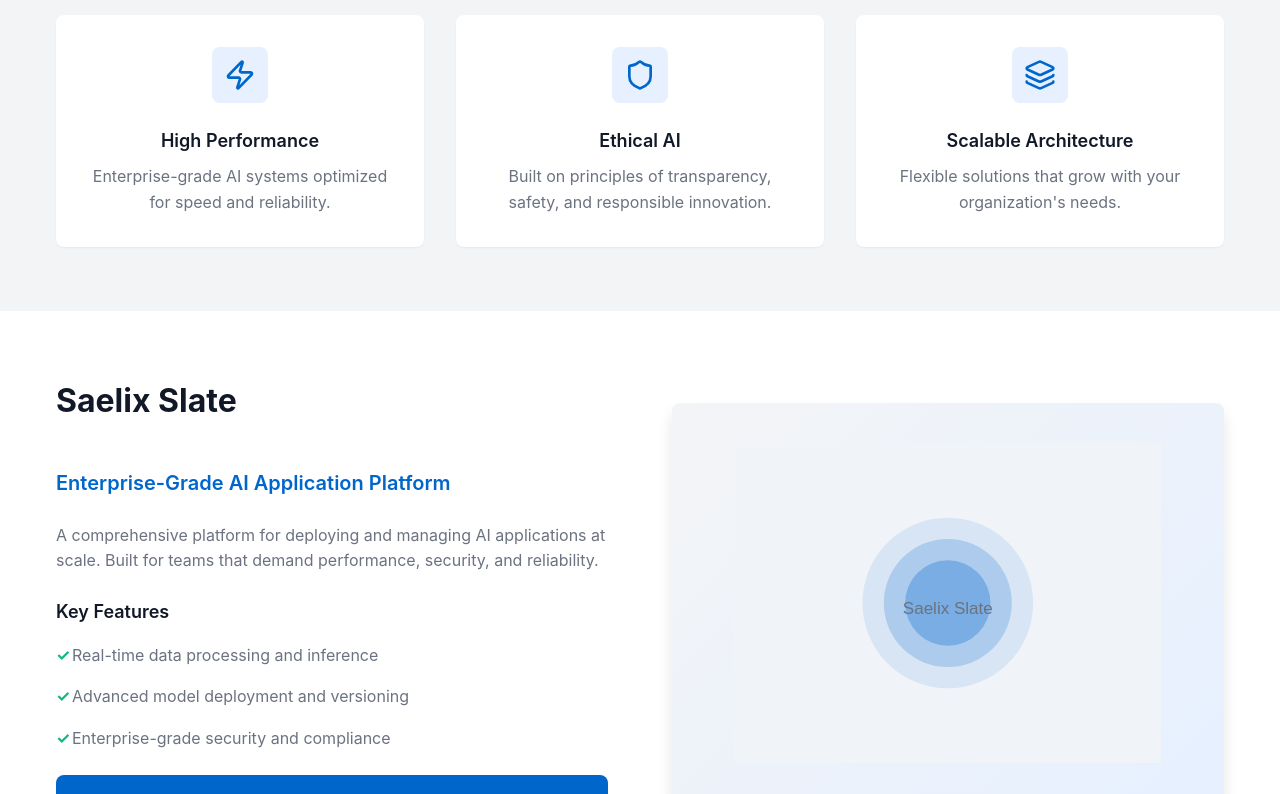
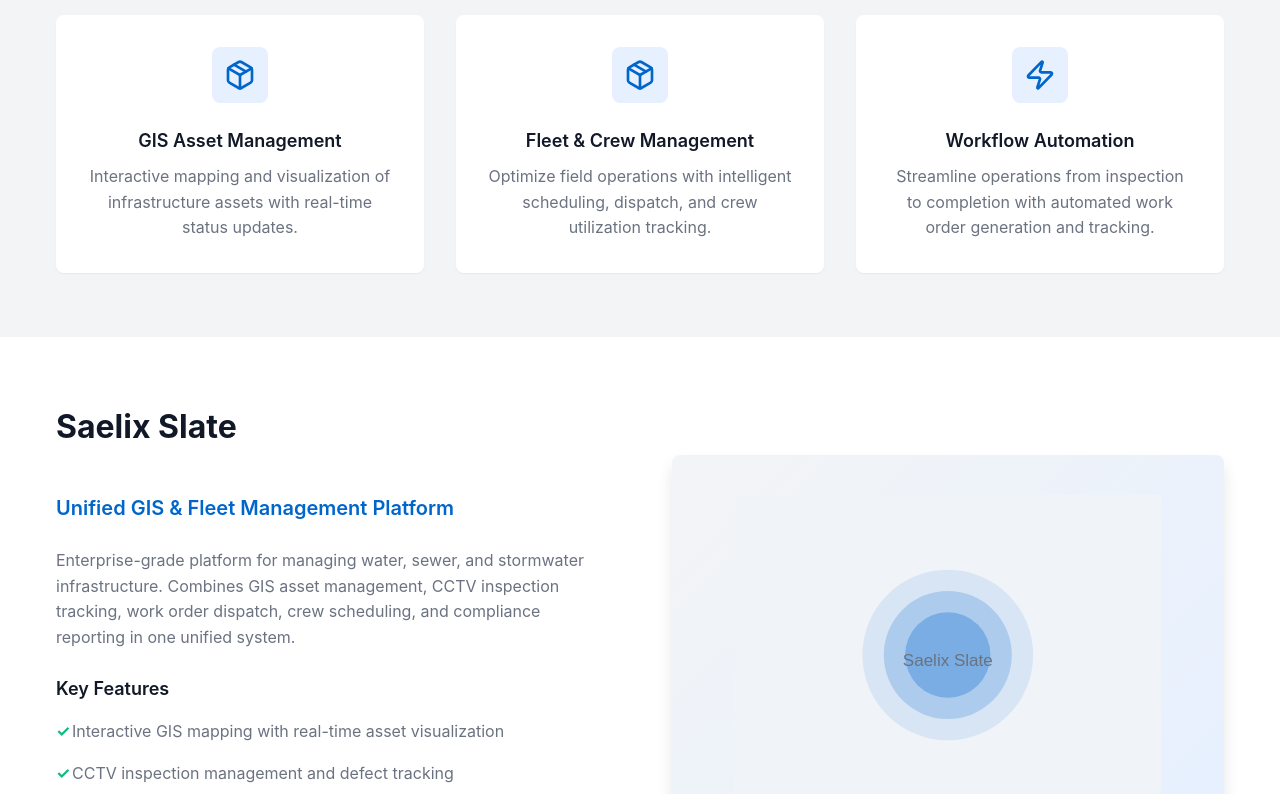
Before and after one commit to hewcarroll/Saelix, a React (Vite) app: page / in a window 1280 px wide. Shown: the part 720-1514 px from the top of the page. Built offline with nearby package versions, Linux system fonts and the light colour scheme.

Commit message:
Update constants with real Saelix Slate product information (GIS/Fleet management)

```diff
--- a/constants.ts
+++ b/constants.ts
@@ -2,27 +2,27 @@ import { Feature } from './types';
 
 export const COMPANY_INFO = {
   name: 'Saelix',
-  tagline: 'Advanced AI Research & Development',
-  description: 'Building ethical, coherent AI systems for enterprise applications.',
+  tagline: 'Infrastructure Management Platform',
+  description: 'Enterprise GIS and fleet management solutions for water utilities, municipalities, and infrastructure operators.',
   contactEmail: 'collaborate@saelix.org',
   founded: 2023
 };
 
 export const HOME_PAGE_FEATURES: Feature[] = [
   {
-    icon: 'zap',
-    title: 'High Performance',
-    description: 'Enterprise-grade AI systems optimized for speed and reliability.'
+    icon: 'map',
+    title: 'GIS Asset Management',
+    description: 'Interactive mapping and visualization of infrastructure assets with real-time status updates.'
   },
   {
-    icon: 'shield',
-    title: 'Ethical AI',
-    description: 'Built on principles of transparency, safety, and responsible innovation.'
+    icon: 'truck',
+    title: 'Fleet & Crew Management',
+    description: 'Optimize field operations with intelligent scheduling, dispatch, and crew utilization tracking.'
   },
   {
-    icon: 'layers',
-    title: 'Scalable Architecture',
-    description: 'Flexible solutions that grow with your organization\'s needs.'
+    icon: 'zap',
+    title: 'Workflow Automation',
+    description: 'Streamline operations from inspection to completion with automated work order generation and tracking.'
   }
 ];
 
@@ -30,31 +30,55 @@ export const SAELIX_SLATE = {
   name: 'Saelix Slate',
   version: '1.0.0',
   releaseDate: '2025-Q1',
-  tagline: 'Enterprise-Grade AI Application Platform',
-  description: 'A comprehensive platform for deploying and managing AI applications at scale. Built for teams that demand performance, security, and reliability.',
+  tagline: 'Unified GIS & Fleet Management Platform',
+  description: 'Enterprise-grade platform for managing water, sewer, and stormwater infrastructure. Combines GIS asset management, CCTV inspection tracking, work order dispatch, crew scheduling, and compliance reporting in one unified system.',
   features: [
-    'Real-time data processing and inference',
-    'Advanced model deployment and versioning',
-    'Enterprise-grade security and compliance',
-    'Scalable distributed architecture',
-    'Comprehensive monitoring and analytics',
-    'Team collaboration tools'
+    'Interactive GIS mapping with real-time asset visualization',
+    'CCTV inspection management and defect tracking',
+    'Automated work order generation and crew dispatch',
+    'Field crew scheduling and resource optimization',
+    'Inventory and materials tracking',
+    'Comprehensive reporting and analytics',
+    'Role-based access control and permissions',
+    'AI-powered data analysis and queries'
   ],
   keyBenefits: [
-    'Reduce deployment time from weeks to days',
-    'Scale AI workloads without operational overhead',
-    'Ensure model performance and reliability in production',
-    'Maintain security and compliance standards'
+    'Reduce inspection-to-repair time from weeks to days',
+    'Optimize crew utilization and reduce operational costs',
+    'Ensure regulatory compliance with audit trails and reporting',
+    'Leverage AI for predictive maintenance and asset prioritization'
   ],
   useCases: [
-    'Real-time recommendation engines',
-    'Predictive analytics for business intelligence',
-    'Natural language processing applications',
-    'Computer vision at scale',
-    'Time-series forecasting',
-    'Custom model deployment'
+    'Sanitary sewer system management and maintenance',
+    'Water infrastructure inspection and rehabilitation',
+    'Stormwater asset management',
+    'Municipal work order dispatch and tracking',
+    'Infrastructure compliance reporting',
+    'Predictive maintenance and asset lifecycle planning',
+    'Multi-jurisdiction utility coordination',
+    'Emergency response and critical asset management'
   ]
 };
+
+export const PRODUCT_MODULES = [
+  { name: 'Dashboard', description: 'Real-time KPI overview and critical alerts' },
+  { name: 'GIS Map', description: 'Interactive mapping with asset visualization and editing' },
+  { name: 'Inspections', description: 'CCTV inspection records and defect management' },
+  { name: 'Work Orders', description: 'Job creation, assignment, and tracking' },
+  { name: 'Scheduling', description: 'Crew availability and shift planning' },
+  { name: 'Inventory', description: 'Materials and parts tracking' },
+  { name: 'Reports', description: 'Custom reporting and compliance documentation' },
+  { name: 'Analytics', description: 'Advanced metrics and predictive analysis' }
+];
+
+export const TARGET_CUSTOMERS = [
+  'Municipal Water Departments',
+  'Sewer Utilities',
+  'Stormwater Management Agencies',
+  'Wastewater Treatment Operators',
+  'Infrastructure Consulting Firms',
+  'Private Contractors'
+];
 
 export const FOOTER_LINKS = {
   product: [
```
